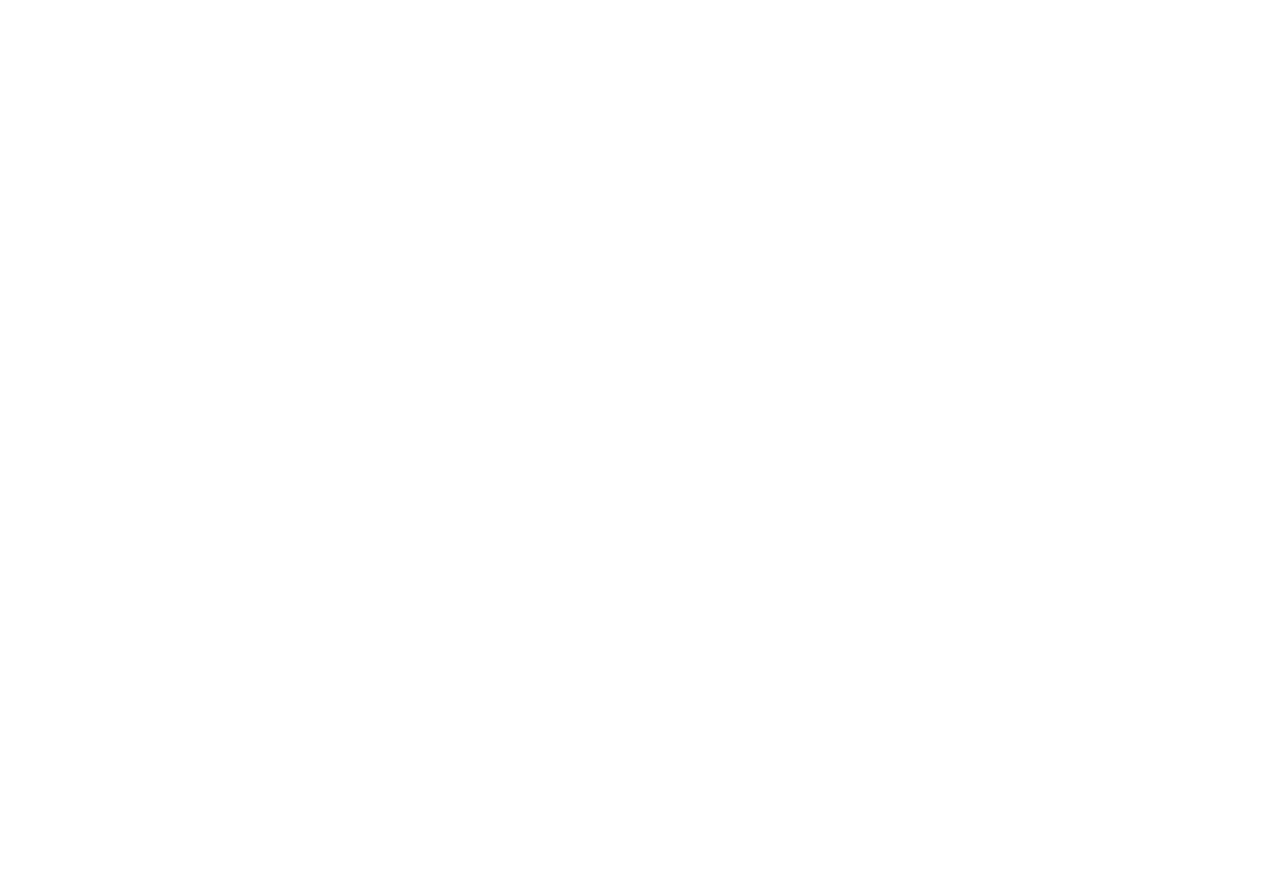
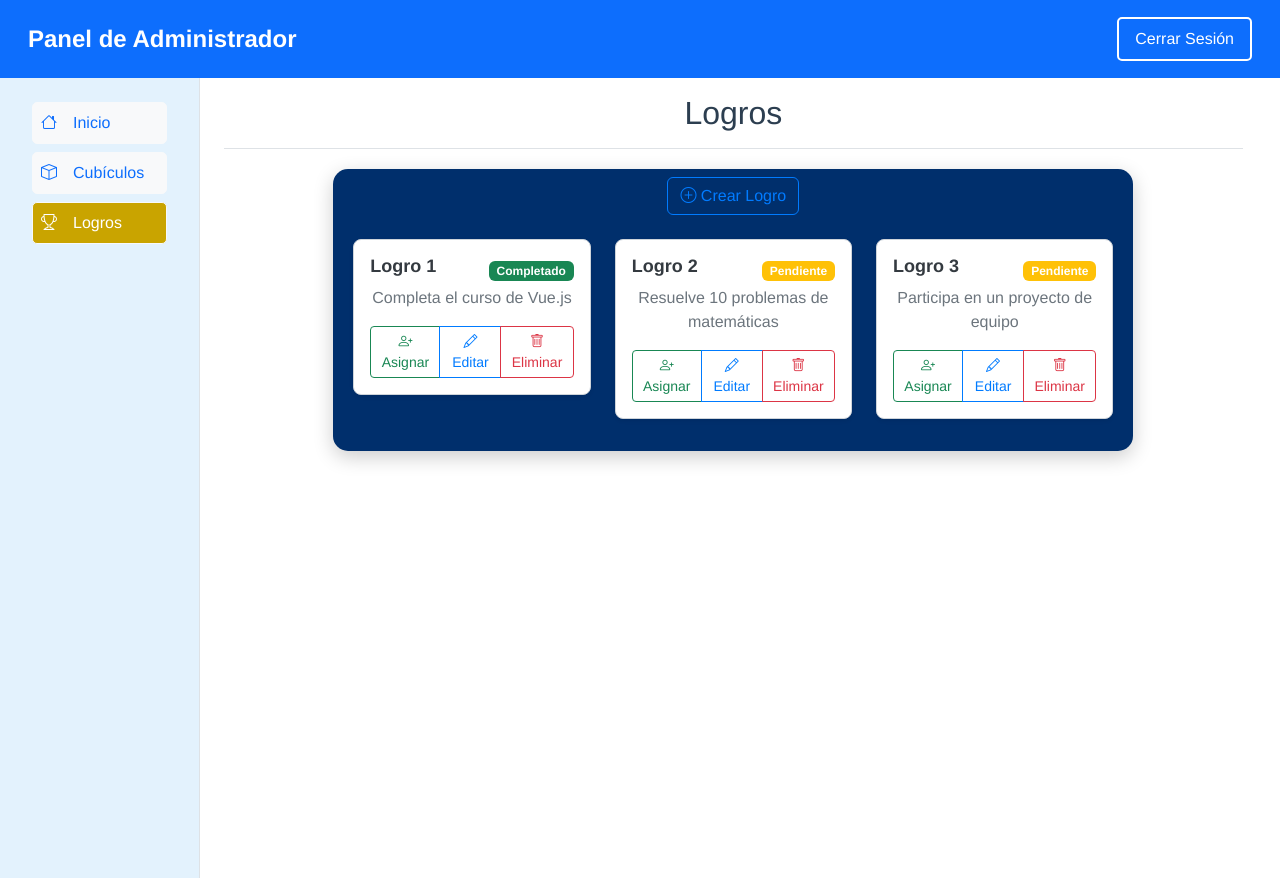
Before and after one commit to CodeBreaker518/biblio-cubiculos, a Vue app: page /admin/achievements in a window 1280 px wide. Before the commit this address had no page. Before the commit the page ends 800 px from the top, so only its background shows below. Built offline with nearby package versions, Linux system fonts and the light colour scheme.

Commit message:
Logritos

```diff
--- a/src/router/index.js
+++ b/src/router/index.js
@@ -3,7 +3,7 @@
 import RegisterView from "../views/RegisterView.vue";
 import AdminView from "../views/admin/AdminView.vue";
 import CubiculosView from "../views/admin/CubiculosView.vue";
-// import VistaInicio from '../views/HomeView.vue'
+import AchievementsView from "../views/admin/AchievementsView.vue";
 
 const routes = [
   {
@@ -14,14 +14,24 @@
   {
     path: "/admin",
     name: "Dashboard",
+    component: AdminView,
     children: [
+      {
+        path: "",
+        name: "admin",
+        component: CubiculosView,
+      },
       {
         path: "cubiculos",
         name: "Cubiculos",
         component: CubiculosView,
       },
+      {
+        path: "achievements",
+        name: "Logros",
+        component: AchievementsView,
+      },
     ],
-    component: AdminView,
   },
   {
     path: "/Register",
--- /dev/null
+++ b/src/views/admin/AchievementsView.vue
@@ -0,0 +1,282 @@
+<template>
+  <div class="container py-2">
+    <div class="row mb-4">
+      <div class="col">
+        <button
+          type="button"
+          class="btn btn-outline-primary"
+          data-bs-toggle="modal"
+          data-bs-target="#createAchievementModal"
+        >
+          <i class="bi bi-plus-circle"></i> Crear Logro
+        </button>
+      </div>
+    </div>
+
+    <div class="row">
+      <div v-for="achievement in filteredAchievements" :key="achievement.id" class="col-md-10 col-lg-4">
+        <div class="card mb-4 shadow-sm">
+          <article class="card-body">
+            <section class="d-flex justify-content-between align-items-center">
+              <h5 class="card-title">{{ achievement.name }}</h5>
+              <span :class="['badge', achievement.completed ? 'bg-success' : 'bg-warning']">
+                {{ achievement.completed ? 'Completado' : 'Pendiente' }}
+              </span>
+            </section>
+            <p class="card-text">{{ achievement.description }}</p>
+            <div class="d-flex justify-content-between align-items-center">
+              <div class="btn-group">
+                <button
+                  type="button"
+                  class="btn btn-sm btn-outline-success"
+                  data-bs-toggle="modal"
+                  data-bs-target="#assignAchievementModal"
+                  @click="selectAchievementForAssignment(achievement)"
+                >
+                  <i class="bi bi-person-plus"></i> Asignar
+                </button>
+                <button
+                  type="button"
+                  class="btn btn-sm btn-outline-primary"
+                  data-bs-toggle="modal"
+                  data-bs-target="#editAchievementModal"
+                  @click="selectAchievementForEdit(achievement)"
+                >
+                  <i class="bi bi-pencil"></i> Editar
+                </button>
+                <button
+                  type="button"
+                  class="btn btn-sm btn-outline-danger"
+                  @click="deleteAchievement(achievement.id)"
+                >
+                  <i class="bi bi-trash"></i> Eliminar
+                </button>
+              </div>
+            </div>
+          </article>
+        </div>
+      </div>
+    </div>
+
+    <!-- Modal para Crear Logro -->
+    <div class="modal fade" id="createAchievementModal" tabindex="-1" aria-labelledby="createAchievementModalLabel" aria-hidden="true">
+      <div class="modal-dialog">
+        <div class="modal-content">
+          <div class="modal-header">
+            <h5 class="modal-title" id="createAchievementModalLabel">Crear Nuevo Logro</h5>
+            <button type="button" class="btn-close" data-bs-dismiss="modal" aria-label="Close"></button>
+          </div>
+          <div class="modal-body">
+            <form @submit.prevent="createAchievement">
+              <div class="mb-3">
+                <label for="createName" class="form-label">Nombre</label>
+                <input type="text" id="createName" v-model="newAchievement.name" class="form-control" />
+              </div>
+              <div class="mb-3">
+                <label for="createDescription" class="form-label">Descripción</label>
+                <input type="text" id="createDescription" v-model="newAchievement.description" class="form-control" />
+              </div>
+              <button type="submit" class="btn btn-primary">Crear</button>
+            </form>
+          </div>
+        </div>
+      </div>
+    </div>
+
+    <!-- Modal para Asignar Logro -->
+    <div class="modal fade" id="assignAchievementModal" tabindex="-1" aria-labelledby="assignAchievementModalLabel" aria-hidden="true">
+      <div class="modal-dialog">
+        <div class="modal-content">
+          <div class="modal-header">
+            <h5 class="modal-title" id="assignAchievementModalLabel">Asignar Logro</h5>
+            <button type="button" class="btn-close" data-bs-dismiss="modal" aria-label="Close"></button>
+          </div>
+          <div class="modal-body">
+            <form @submit.prevent="assignAchievement">
+              <div class="mb-3">
+                <label for="student" class="form-label">Estudiante</label>
+                <select id="student" v-model="selectedStudent" class="form-select">
+                  <option v-for="student in students" :key="student.id" :value="student.id">
+                    {{ student.name }}
+                  </option>
+                </select>
+              </div>
+              <button type="submit" class="btn btn-primary">Asignar</button>
+            </form>
+          </div>
+        </div>
+      </div>
+    </div>
+
+    <!-- Modal para Editar Logro -->
+    <div class="modal fade" id="editAchievementModal" tabindex="-1" aria-labelledby="editAchievementModalLabel" aria-hidden="true">
+      <div class="modal-dialog">
+        <div class="modal-content">
+          <div class="modal-header">
+            <h5 class="modal-title" id="editAchievementModalLabel">Editar Logro</h5>
+            <button type="button" class="btn-close" data-bs-dismiss="modal" aria-label="Close"></button>
+          </div>
+          <div class="modal-body">
+            <form @submit.prevent="editAchievement">
+              <div class="mb-3">
+                <label for="editName" class="form-label">Nombre</label>
+                <input type="text" id="editName" v-model="editAchievementForm.name" class="form-control" />
+              </div>
+              <div class="mb-3">
+                <label for="editDescription" class="form-label">Descripción</label>
+                <input type="text" id="editDescription" v-model="editAchievementForm.description" class="form-control" />
+              </div>
+              <div class="mb-3 form-check">
+                <input type="checkbox" id="editCompleted" v-model="editAchievementForm.completed" class="form-check-input" />
+                <label for="editCompleted" class="form-check-label">Completado</label>
+              </div>
+              <button type="submit" class="btn btn-primary">Guardar Cambios</button>
+            </form>
+          </div>
+        </div>
+      </div>
+    </div>
+  </div>
+</template>
+
+<script setup>
+import { reactive, ref, computed } from 'vue'
+import { Modal } from 'bootstrap'
+
+// Datos simulados para estudiantes y logros
+const students = [
+  { id: 1, name: 'Juan Pérez' },
+  { id: 2, name: 'María López' },
+  { id: 3, name: 'Carlos Sánchez' }
+]
+
+const achievements = reactive([
+  { id: 1, name: 'Logro 1', description: 'Completa el curso de Vue.js', completed: true },
+  { id: 2, name: 'Logro 2', description: 'Resuelve 10 problemas de matemáticas', completed: false },
+  { id: 3, name: 'Logro 3', description: 'Participa en un proyecto de equipo', completed: false }
+])
+
+const newAchievement = reactive({ name: '', description: '' })
+const selectedStudent = ref(null)
+const editAchievementForm = reactive({ id: null, name: '', description: '', completed: false })
+
+const filteredAchievements = computed(() =>
+  achievements.filter((achievement) =>
+    achievement.name.toLowerCase().includes('')
+  )
+)
+
+function createAchievement() {
+  achievements.push({
+    id: achievements.length + 1,
+    name: newAchievement.name,
+    description: newAchievement.description,
+    completed: false
+  })
+  new Modal(document.getElementById('createAchievementModal')).hide()
+}
+
+function assignAchievement() {
+  if (selectedStudent.value !== null) {
+    console.log(`Asignado el logro ${editAchievementForm.id} a ${selectedStudent.value}`)
+    new Modal(document.getElementById('assignAchievementModal')).hide()
+  }
+}
+
+function selectAchievementForAssignment(achievement) {
+  editAchievementForm.id = achievement.id
+  selectedStudent.value = null
+  new Modal(document.getElementById('assignAchievementModal')).show()
+}
+
+function selectAchievementForEdit(achievement) {
+  editAchievementForm.id = achievement.id
+  editAchievementForm.name = achievement.name
+  editAchievementForm.description = achievement.description
+  editAchievementForm.completed = achievement.completed
+  new Modal(document.getElementById('editAchievementModal')).show()
+}
+
+function editAchievement() {
+  const achievement = achievements.find((ach) => ach.id === editAchievementForm.id)
+  if (achievement) {
+    achievement.name = editAchievementForm.name
+    achievement.description = editAchievementForm.description
+    achievement.completed = editAchievementForm.completed
+  }
+  new Modal(document.getElementById('editAchievementModal')).hide()
+}
+
+function deleteAchievement(id) {
+  const index = achievements.findIndex((ach) => ach.id === id)
+  if (index !== -1) {
+    achievements.splice(index, 1)
+  }
+}
+</script>
+
+<style scoped>
+.container {
+  padding: 20px;
+  background: #002f6c;
+  border-radius: 15px;
+  box-shadow: 0 6px 20px rgba(0, 0, 0, 0.2);
+  max-width: 800px;
+  margin: 20px auto;
+  color: #ffffff;
+}
+
+.btn-outline-primary {
+  color: #007bff;
+  border-color: #007bff;
+}
+
+.btn-outline-primary:hover {
+  color: #ffffff;
+  background-color: #007bff;
+  border-color: #007bff;
+}
+
+.card {
+  background-color: #ffffff;
+  border: 1px solid #ced4da;
+  border-radius: 8px;
+}
+
+.card-title {
+  font-size: 18px;
+  font-weight: bold;
+  color: #343a40;
+}
+
+.card-text {
+  color: #6c757d;
+}
+
+.badge.bg-success {
+  background-color: #28a745;
+}
+
+.badge.bg-warning {
+  background-color: #ffc107;
+}
+
+.modal-content {
+  background-color: #ffffff;
+  border-radius: 8px;
+}
+
+.modal-title {
+  color: #343a40;
+}
+
+.btn-primary {
+  background-color: #007bff;
+  border-color: #007bff;
+}
+
+.btn-primary:hover {
+  background-color: #0056b3;
+  border-color: #0056b3;
+}
+</style>
--- a/src/views/admin/AdminView.vue
+++ b/src/views/admin/AdminView.vue
@@ -1,26 +1,19 @@
 <script setup>
 import { RouterLink, RouterView } from 'vue-router'
 
-// put bootstrap icons in the links
-
 const links = [
   { to: '/admin', text: 'Inicio', icon: 'bi bi-house' },
-  { to: '/admin/cubiculos', text: 'Cubiculos', icon: 'bi bi-box' },
-  // { to: '/admin/reservas', text: 'Reservas', icon: 'bi bi-calendar' }
-  // { to: '/admin/usuarios', text: 'Usuarios', icon: 'bi bi-person' },
+  { to: '/admin/cubiculos', text: 'Cubículos', icon: 'bi bi-box' },
+  { to: '/admin/achievements', text: 'Logros', icon: 'bi bi-trophy' }
 ]
 </script>
 
 <template>
   <!-- Header -->
-  <div class="">
-    <header class="navbar navbar-dark d-flex bg-primary">
+  <header class="navbar navbar-dark bg-primary d-flex">
     <div class="container-fluid">
       <a class="navbar-brand" href="#">Panel de Administrador</a>
-
-        <div class="">
-          <button class="btn btn-outline-light" type="button">Cerrar Sesion</button>
-        </div>
+      <button class="btn btn-outline-light" type="button">Cerrar Sesión</button>
     </div>
   </header>
 
@@ -29,26 +22,20 @@
     <div class="row">
       <nav
         id="sidebar"
-          class="col-md-3 col-lg-2 d-md-block bg-light sidebar py-4"
-          style="background-color: #e3f2fd"
+        class="col-md-3 col-lg-2 d-md-block sidebar py-4"
       >
-          <div class="position-sticky">
-            <ul class="nav d-flex flex-column gap-2 list-group">
-              <!-- add the class 'active' to the active link -->
+        <ul class="nav flex-column gap-2">
           <RouterLink
             v-for="link in links"
             :key="link.to"
             :to="link.to"
-                class="nav-item nav-link text-dark list-group-item transition-colors rounded-3 d-flex align-items-center gap-2"
+            class="nav-item nav-link d-flex align-items-center gap-2"
             :class="{ active: $route.path === link.to }"
           >
             <i :class="link.icon"></i>
-                <p class="p-0 m-0">
-                  {{ link.text }}
-                </p>
+            <p class="p-0 m-0">{{ link.text }}</p>
           </RouterLink>
         </ul>
-          </div>
       </nav>
 
       <!-- Main Content -->
@@ -56,58 +43,85 @@
         <div class="pt-3 pb-2 mb-3 border-bottom">
           <h1 class="h2">{{ $route.name }}</h1>
         </div>
-          <!-- Aquí puedes poner el contenido principal de tu página -->
         <div class="container">
           <RouterView />
         </div>
       </main>
     </div>
   </div>
-  </div>
 </template>
 
 <style scoped>
-.active {
-  background-color: #c9a400;
+/* Header Styles */
+.navbar {
+  background-color: #004085;
+  color: white;
+  padding: 1rem;
+  align-items: center;
+  justify-content: space-between;
 }
 
+.navbar-brand {
+  font-size: 1.5rem;
+  font-weight: bold;
+  color: white;
+  text-decoration: none;
+}
+
+.btn-outline-light {
+  background-color: transparent;
+  border: 2px solid white;
+  color: white;
+  padding: 0.5rem 1rem;
+  border-radius: 5px;
+  cursor: pointer;
+}
+
+.btn-outline-light:hover {
+  background-color: white;
+  color: #004085;
+}
+
+/* Sidebar Styles */
 #sidebar {
   max-width: 200px;
-  height: calc(100vh - 72px);
+  background-color: #e3f2fd;
+  padding: 2rem;
+  border-right: 1px solid #dee2e6;
+  height: 100vh;
 }
 
-@media (max-width: 768px) {
-  #sidebar {
-    max-width: 100%;
-    height: 100%;
-  }
-}
-
-.nav-items-list {
-  height: 100%;
+.nav {
+  list-style: none;
+  padding: 0;
+  margin: 0;
 }
 
 .nav-item {
-  list-style-type: none;
-  transition: 300ms all;
+  list-style: none;
   background-color: #f8f9fa;
-  box-shadow: 0;
   border: 1px solid #f8f9fa;
+  border-radius: 5px;
+  transition: all 0.3s;
+  padding: 0.5rem;
 }
 
 .nav-item:hover {
   background-color: #c9a400;
-  color: white !important;
+  color: white;
 }
+
 .nav-item.active {
-  color: white !important;
-  border: 1px solid #c9a400;
   background-color: #c9a400;
+  color: white;
 }
 
 .transition-colors {
-  transition:
-    background-color 0.2s ease-in-out,
-    color 0.2s ease-in-out;
+  transition: background-color 0.2s ease-in-out, color 0.2s ease-in-out;
+}
+
+/* Icon Styles */
+.bi {
+  margin-right: 0.5rem;
 }
 </style>
```
Lines whose indentation alone changed are shown as unchanged.
